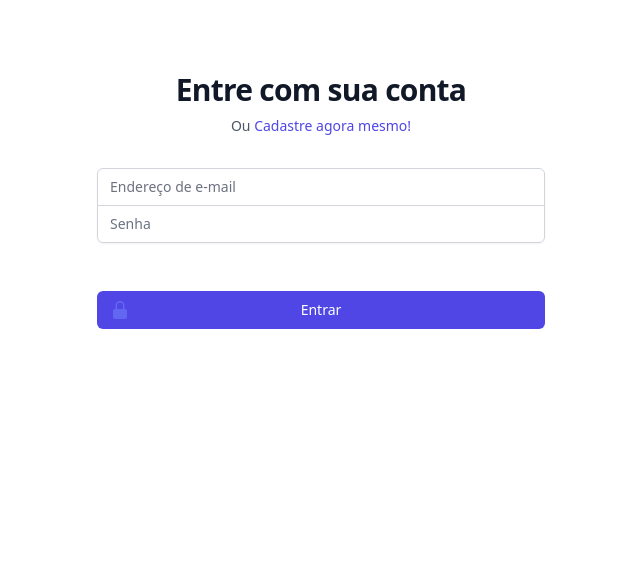
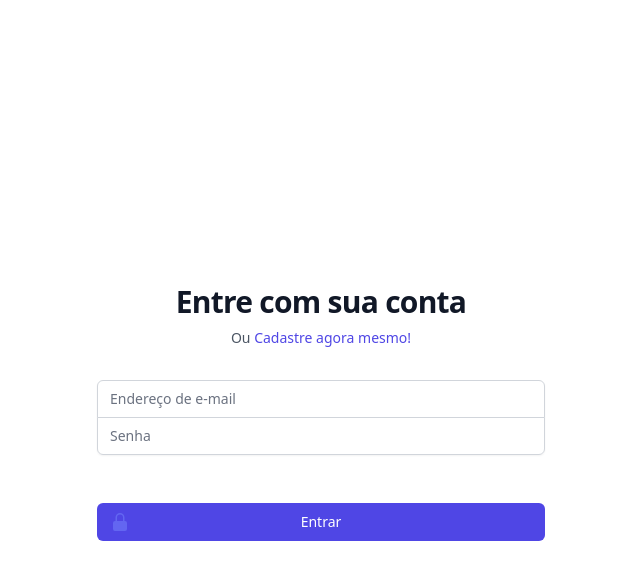
Before and after one commit to eemr3/desafio-mettzer, a React (Create React App) app in the folder front-end/: page /login in a window 1280 px wide. Shown: the top 580 px of the page, without its empty margins (319-959 px from the left). Built offline with nearby package versions, Linux system fonts and the light colour scheme.

Commit message:
feat(App.js): adiciona a página de login a app

```diff
--- a/front-end/src/App.js
+++ b/front-end/src/App.js
@@ -1,7 +1,11 @@
 import AppRoutes from './routes/routes';
 
 function App() {
-  return <AppRoutes />;
+  return (
+    <div className="h-screen">
+      <AppRoutes />
+    </div>
+  );
 }
 
 export default App;
```
